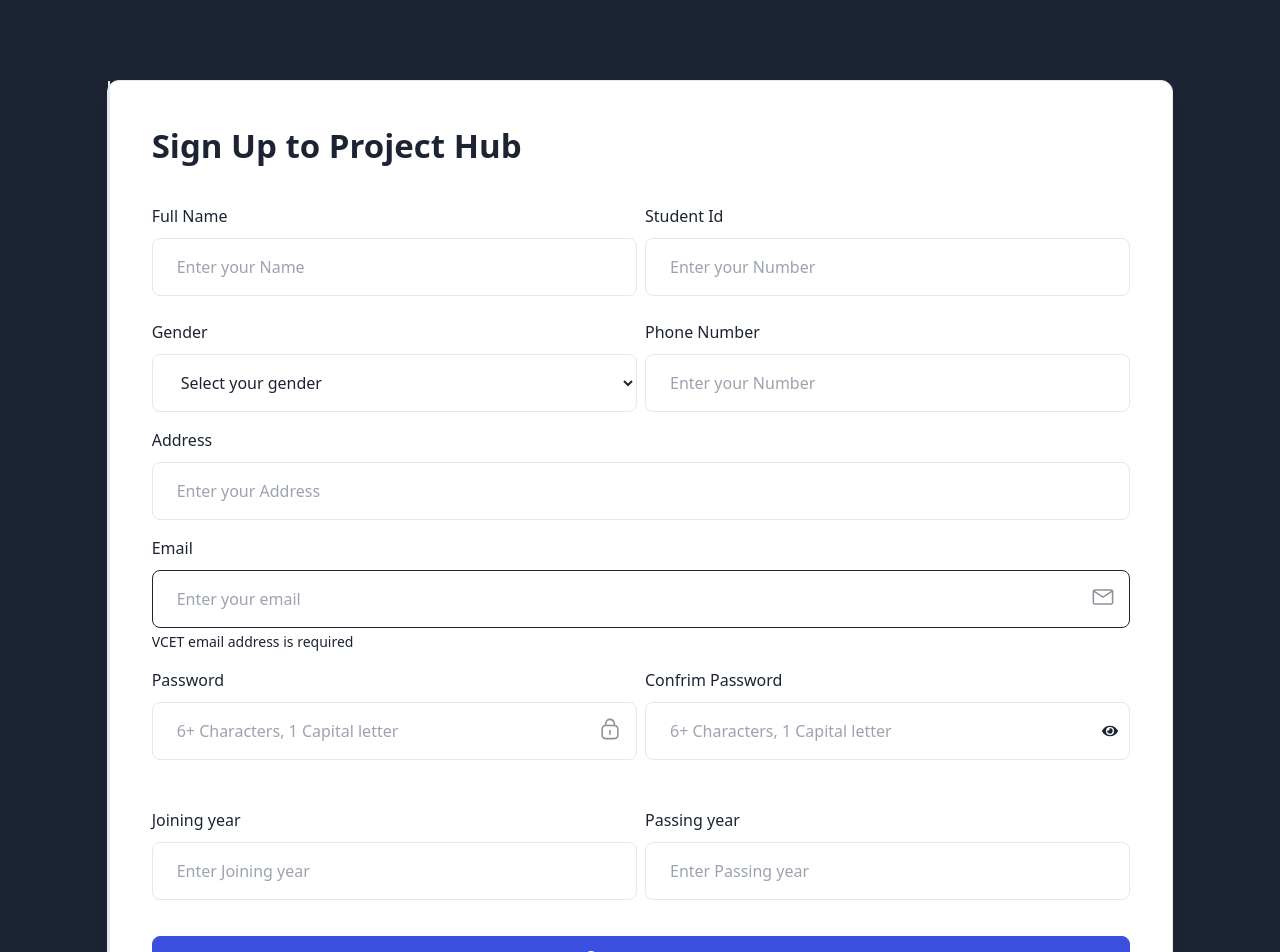
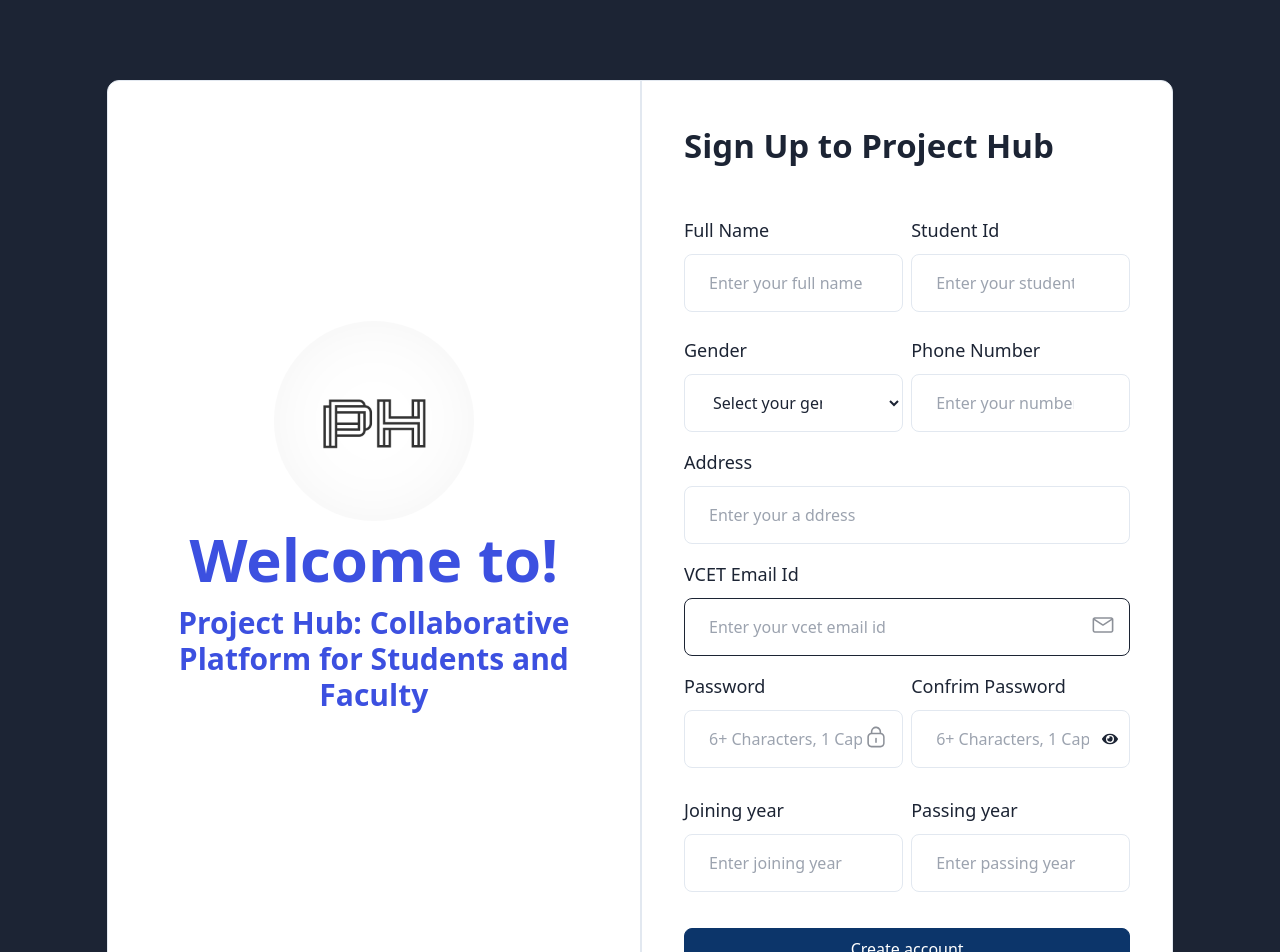
Before and after one commit to Zaid1681/Project_Hub, a React (Vite) app: page /auth/signup in a window 1280 px wide. Shown: the top 952 px of the page. Built offline with nearby package versions, Linux system fonts and the light colour scheme; a small style sheet from the web is missing.

Commit message:
signup page UI changed

```diff
--- a/src/pages/Authentication/SignIn.jsx
+++ b/src/pages/Authentication/SignIn.jsx
@@ -66,7 +66,7 @@
             background: 'linear-gradient(to right, #3C50E0, #3C50E0',
             padding: '10px 50px',
           },
-          onClick: function () {}, // Callback after click
+          onClick: function () { }, // Callback after click
         }).showToast();
         setTimeout(() => {
           navigate('/home');
@@ -286,7 +286,7 @@
                   <input
                     type="submit"
                     value="Sign In"
-                    className="w-full cursor-pointer rounded-lg border border-primary bg-primary p-2 text-white transition hover:bg-opacity-90"
+                    className="w-full cursor-pointer rounded-lg border border-[#0C356A] bg-[#0C356A] p-2 text-white transition hover:bg-opacity-90"
                   />
                 </div>
 
--- a/src/pages/Authentication/SignUp.jsx
+++ b/src/pages/Authentication/SignUp.jsx
@@ -35,7 +35,7 @@
     phoneNumber: '',
     startingYear: '',
     passingYear: '',
-    address:''
+    address: ''
   });
   // hanlde register function
   const handleRegisterSubmit = async (e) => {
@@ -58,7 +58,7 @@
           studentId: '',
           gender: '',
           phoneNumber: '',
-          address:''
+          address: ''
         });
         // const userData = await res.json();
         console.log(res);
@@ -102,8 +102,8 @@
   return (
     <>
       <div className="flex max-h-full items-center justify-center bg-black text-black">
-        <div className="m-20 flex w-10/12 max-w-screen-xl rounded-xl  border border-stroke bg-white p-0 shadow-default dark:border-strokedark dark:bg-boxdark">
-          {/* <div className="hidden w-full xl:block xl:w-1/2">
+        <div className="m-10 md:m-20 flex w-10/12 max-w-screen-xl rounded-xl  border border-stroke bg-white p-0 shadow-default dark:border-strokedark dark:bg-boxdark">
+          <div className="hidden w-full xl:block xl:w-1/2">
             <div className="mt-60 items-center justify-center">
               <div>
                 <img
@@ -121,19 +121,19 @@
                 </h2>
               </div>
             </div>
-          </div> */}
+          </div>
 
-          <div className="w-full border-stroke dark:border-strokedark  xl:border-l-2">
-            <div className="w-full p-4 sm:p-12.5 xl:p-10.5">
+          <div className="w-full border-stroke dark:border-strokedark xl:w-1/2 xl:border-l-2">
+            <div className="w-full p-5 sm:p-12.5 xl:p-10.5">
               {/* <span className="mb-1.5 block font-medium">Start for free</span> */}
-              <h2 className="mb-9 text-2xl font-bold text-black dark:text-white sm:text-title-xl2">
+              <h2 className="mb-12 text-2xl font-bold text-black dark:text-white sm:text-title-xl2">
                 Sign Up to Project Hub
               </h2>
 
               <form onSubmit={handleRegisterSubmit}>
                 <div className="grid grid-cols-1 gap-2 md:grid-cols-2 ">
                   <div className="mb-6">
-                    <label className="mb-2.5 block font-medium text-black dark:text-white">
+                    <label className="mb-2.5 text-lg block font-medium text-black dark:text-white">
                       Full Name
                     </label>
                     <div className="relative">
@@ -141,14 +141,14 @@
                         type="text"
                         name="name"
                         onChange={handleRegisterInputChange}
-                        placeholder="Enter your Name"
+                        placeholder="Enter your full name"
                         className="w-full rounded-lg border border-stroke bg-transparent py-4 pl-6 pr-10 outline-none focus:border-primary focus-visible:shadow-none dark:border-form-strokedark dark:bg-form-input dark:focus:border-primary"
                         value={registerData.name}
                       />
                     </div>
                   </div>
                   <div className="mb-4">
-                    <label className="mb-2.5 block font-medium text-black dark:text-white">
+                    <label className="mb-2.5 block text-lg font-medium text-black dark:text-white">
                       Student Id
                     </label>
                     <div className="relative">
@@ -156,7 +156,7 @@
                         type="number"
                         name="studentId"
                         onChange={handleRegisterInputChange}
-                        placeholder="Enter your Number"
+                        placeholder="Enter your student id"
                         value={registerData.studentId}
                         className="w-full rounded-lg border border-stroke bg-transparent py-4 pl-6 pr-10 outline-none focus:border-primary focus-visible:shadow-none dark:border-form-strokedark dark:bg-form-input dark:focus:border-primary"
                       />
@@ -166,7 +166,7 @@
                 <div></div>
                 <div className="grid grid-cols-1 gap-2 md:grid-cols-2 ">
                   <div className="mb-4">
-                    <label className="mb-2.5 block font-medium text-black dark:text-white">
+                    <label className="mb-2.5 text-lg block font-medium dark:text-white">
                       Gender
                     </label>
                     <div className="relative">
@@ -198,7 +198,7 @@
                   </div>
 
                   <div className="mb-4">
-                    <label className="mb-2.5 block font-medium text-black dark:text-white">
+                    <label className="mb-2.5 text-lg block font-medium text-black dark:text-white">
                       Phone Number
                     </label>
                     <div className="relative">
@@ -206,7 +206,7 @@
                         type="number"
                         name="phoneNumber"
                         onChange={handleRegisterInputChange}
-                        placeholder="Enter your Number"
+                        placeholder="Enter your number"
                         value={registerData.phoneNumber}
                         className="w-full rounded-lg border border-stroke bg-transparent py-4 pl-6 pr-10 outline-none focus:border-primary focus-visible:shadow-none dark:border-form-strokedark dark:bg-form-input dark:focus:border-primary"
                       />
@@ -215,13 +215,13 @@
                 </div>
                 <div className='gap-5'>
                   <div className='mb-4'>
-                  <label className="mb-2.5 block font-medium text-black dark:text-white">
+                    <label className="mb-2.5 text-lg block font-medium text-black dark:text-white">
                       Address
                     </label>
                     <div className='realtive'>
-                    <input
+                      <input
                         type="text"
-                        placeholder="Enter your Address"
+                        placeholder="Enter your a ddress"
                         name="address"
                         onChange={handleRegisterInputChange}
                         value={registerData.address}
@@ -236,27 +236,26 @@
 
                 <div className="gap-5">
                   <div className="mb-4">
-                    <label className="mb-2.5 block font-medium text-black dark:text-white">
-                      Email
+                    <label className="mb-2.5 text-lg block font-medium text-black dark:text-white">
+                      VCET Email Id
                     </label>
                     <div className="relative">
                       <input
                         type="email"
                         name="email"
                         onChange={handleRegisterInputChange}
-                        placeholder="Enter your email"
+                        placeholder="Enter your vcet email id"
                         value={registerData.email}
-                        className={`w-full rounded-lg border ${
-                          !registerData.email.endsWith('@vcet.edu.in')
-                            ? 'border-red-500'
-                            : 'border-stroke'
-                        } bg-transparent py-4 pl-6 pr-10 outline-none focus:border-primary focus-visible:shadow-none dark:border-form-strokedark dark:bg-form-input dark:focus:border-primary`}
+                        className={`w-full rounded-lg border ${!registerData.email.endsWith('@vcet.edu.in')
+                          ? 'border-red-500'
+                          : 'border-stroke'
+                          } bg-transparent py-4 pl-6 pr-10 outline-none focus:border-primary focus-visible:shadow-none dark:border-form-strokedark dark:bg-form-input dark:focus:border-primary`}
                       />
-                      {!registerData.email.endsWith('@vcet.edu.in') && (
+                      {/* {!registerData.email.endsWith('@vcet.edu.in') && (
                         <p className="text-red-500 mt-1 text-sm">
                           VCET email address is required
                         </p>
-                      )}
+                      )} */}
                       <span className="absolute right-4 top-4">
                         <svg
                           className="fill-current"
@@ -279,8 +278,8 @@
                 </div>
 
                 <div className="grid grid-cols-1 gap-2 md:grid-cols-2 ">
-                  <div className="mb-6">
-                    <label className="mb-2.5 block font-medium text-black dark:text-white">
+                  <div className="mb-1">
+                    <label className="mb-2.5 text-lg block font-medium text-black dark:text-white">
                       Password
                     </label>
                     <div className="relative">
@@ -316,8 +315,8 @@
                       </span>
                     </div>
                   </div>
-                  <div className="mb-6">
-                    <label className="mb-2.5 block font-medium text-black dark:text-white">
+                  <div className="mb-1">
+                    <label className="mb-2.5 text-lg block font-medium text-black dark:text-white">
                       Confrim Password
                     </label>
                     <div className="relative">
@@ -352,7 +351,7 @@
 
                 <div className="grid grid-cols-1 gap-2 md:grid-cols-2 ">
                   <div className="mb-4">
-                    <label className="mb-2.5 block font-medium text-black dark:text-white">
+                    <label className="mb-2.5 text-lg block font-medium text-black dark:text-white">
                       Joining year
                     </label>
                     <div className="relative">
@@ -360,14 +359,14 @@
                         type="text"
                         name="startingYear"
                         onChange={handleRegisterInputChange}
-                        placeholder="Enter Joining year"
+                        placeholder="Enter joining year"
                         value={registerData.startingYear}
                         className="w-full rounded-lg border border-stroke bg-transparent py-4 pl-6 pr-10 outline-none focus:border-primary focus-visible:shadow-none dark:border-form-strokedark dark:bg-form-input dark:focus:border-primary"
                       />
                     </div>
                   </div>
                   <div className="mb-4">
-                    <label className="mb-2.5 block font-medium text-black dark:text-white">
+                    <label className="mb-2.5 text-lg block font-medium text-black dark:text-white">
                       Passing year
                     </label>
                     <div className="relative">
@@ -375,7 +374,7 @@
                         type="text"
                         name="passingYear"
                         onChange={handleRegisterInputChange}
-                        placeholder="Enter Passing year"
+                        placeholder="Enter passing year"
                         value={registerData.passingYear}
                         className="w-full rounded-lg border border-stroke bg-transparent py-4 pl-6 pr-10 outline-none focus:border-primary focus-visible:shadow-none dark:border-form-strokedark dark:bg-form-input dark:focus:border-primary"
                       />
@@ -387,7 +386,7 @@
                   <input
                     type="submit"
                     value="Create account"
-                    className="w-full cursor-pointer rounded-lg border border-primary bg-primary p-2 text-white transition hover:bg-opacity-90"
+                    className="w-full cursor-pointer rounded-lg border border-[#0C356A] bg-[#0C356A] p-2 text-white transition hover:bg-opacity-90"
                   />
                 </div>
 
```
Also changed, not shown: src/components/GroupCardSection.jsx (+7 -7 lines), src/pages/IndividualGroupDetailsPage.jsx (+12 -12 lines).
